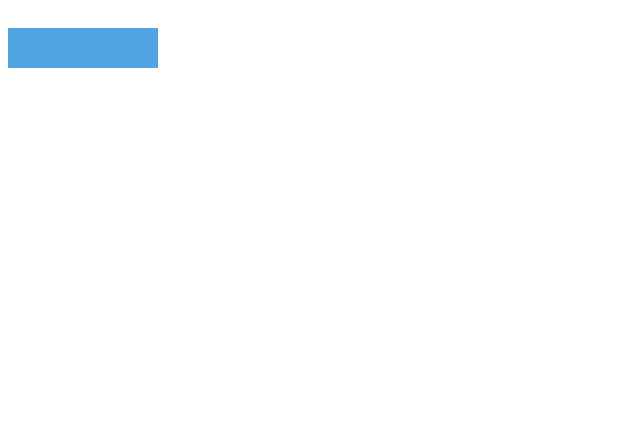
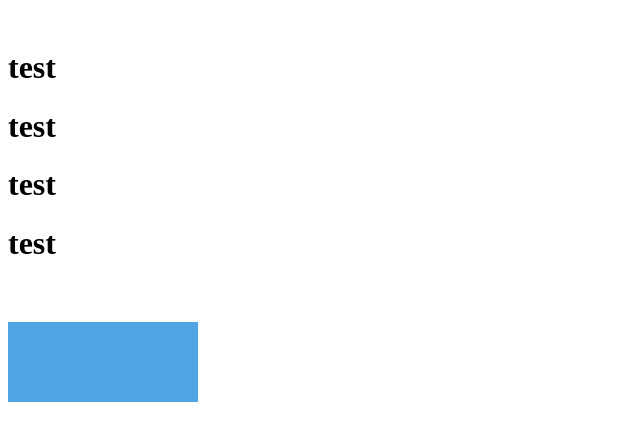
Before and after one commit to ArunMichaelDsouza/viewport-ratio-js, a website: page demo/index.html in a window 1280 px wide. Shown: the top 440 px of the page, without its empty margins (0-640 px from the left). Drawn offline with Linux system fonts and the light colour scheme.

Commit message:
HTML template change with offset logging

```diff
--- a/demo/index.html
+++ b/demo/index.html
@@ -12,11 +12,22 @@
 			width: 150px;
 			height: 40px;
 			background-color: #50a4e2;
+			position: relative;
+			top: 20px;
+			padding: 20px;
 		}
 	</style>
 </head>
 <body>
-	<div class="div_ratio"></div>
+	<h1>test</h1>
+	<h1>test</h1>
+	<h1>test</h1>
+	<h1>
+		test
+		<div style="margin-top: 40px;">
+			<div class="div_ratio" id="test"></div>
+		</div>
+	</h1>
 	<script src="../src/viewport-ratio.js"></script>
 	<script>
 
```
Also changed, not shown: src/viewport-ratio.js (+3 -4 lines).
